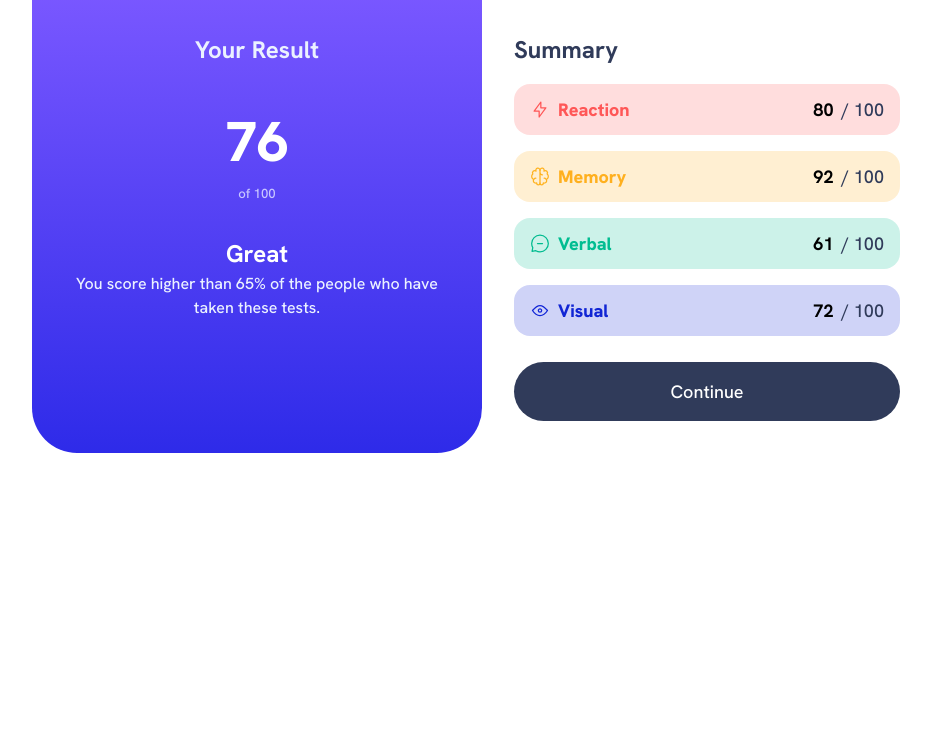
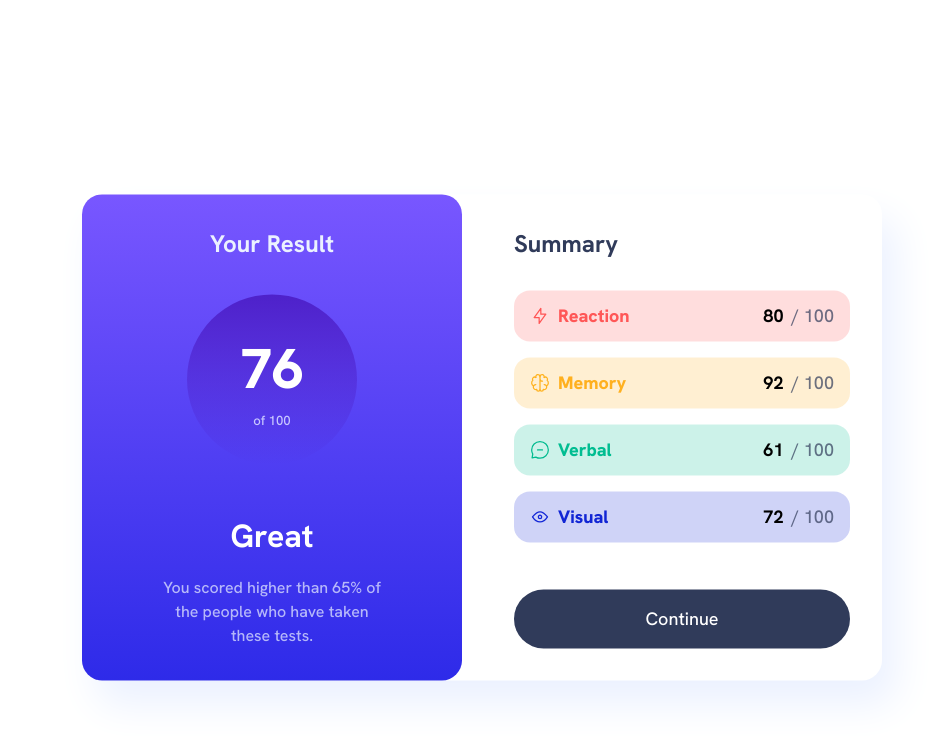
Before and after one commit to Esphalon/fem-results-component, a website built with Vite: page index.html in a window 1280 px wide. Shown: the whole page, without its empty margins (158-1089 px from the left). Built offline with nearby package versions, Linux system fonts and the light colour scheme.

Commit message:
CSS, finalize design, added hover effect

```diff
--- a/index.html
+++ b/index.html
@@ -2,9 +2,9 @@
 <html lang="en">
   <head>
     <meta charset="UTF-8" />
-    <link rel="icon" type="image/svg+xml" href="/vite.svg" />
+    <link rel="icon" type="image/svg+xml" href="images/favicon-32x32.png" />
     <meta name="viewport" content="width=device-width, initial-scale=1.0" />
-    <title>Vite App</title>
+    <title>Results Component</title>
     <link rel="preconnect" href="https://fonts.googleapis.com">
     <link rel="preconnect" href="https://fonts.gstatic.com" crossorigin>
     <link href="https://fonts.googleapis.com/css2?family=Hanken+Grotesk:ital,wght@0,500;0,700;0,800;1,500;1,700;1,800&display=swap" rel="stylesheet">
@@ -16,13 +16,13 @@
         <div class="even-columns">
           <div class="result-column | bg-gradient text-center padding-600 ">
             <h2 class="fs-large fw-bold text-neutral-pale">Your Result</h2>
-            <div class="score | padding-600">
-              <p class="fs-heading fw-black text-neutral-white">76</p>
+            <div class="score | bg-gradient-reverse ">
+              <p class="fs-heading fw-black text-neutral-white ">76</p>
               <p class="fs-small text-neutral-lavender">of 100</p>
             </div>
             <div class="score-explanation">
-              <p class="fs-large text-neutral-white fw-bold ">Great</p>
-              <p class="fs-medium text-neutral-pale">You score higher than 65% of the people who have taken these tests.</p>
+              <h3 class="fs-extra-large text-neutral-white fw-bold padding-400  ">Great</h3>
+              <p class="fs-medium text-neutral-pale opacity-700">You scored higher than 65% of the people who have taken these tests.</p>
             </div>
           </div>
           <div class="summary | padding-600">
@@ -35,7 +35,7 @@
                 </div>
                 <div class="score-value">
                   <p class="fw-bold">80</p>
-                  <p class="text-neutral-dark-gray">/ 100</p>
+                  <p class="text-neutral-dark-gray opacity-700">/ 100</p>
                 </div>
               </li>
               <li class = "memory-score">
@@ -45,7 +45,7 @@
                 </div>
                 <div class="score-value">
                   <p class="fw-bold">92</p>
-                  <p class="text-neutral-dark-gray">/ 100</p>
+                  <p class="text-neutral-dark-gray opacity-700">/ 100</p>
                 </div>
               </li>
               <li class = "verbal-score">
@@ -55,7 +55,7 @@
                 </div>
                 <div class="score-value">
                   <p class="fw-bold">61</p>
-                  <p class="text-neutral-dark-gray">/ 100</p>
+                  <p class="text-neutral-dark-gray opacity-700">/ 100</p>
                 </div>
               </li>
               <li class = "visual-score">
@@ -65,7 +65,7 @@
                 </div>
                 <div class="score-value">
                   <p class="fw-bold">72</p>
-                  <p class="text-neutral-dark-gray">/ 100</p>
+                  <p class="text-neutral-dark-gray opacity-700">/ 100</p>
                 </div>
               </li>
             </ul>
--- a/style.css
+++ b/style.css
@@ -123,9 +123,17 @@ select {
 
 /* Utility Classes */
 .container{
-  max-width: 900px;
+  max-width: 800px;
   margin-inline: auto;
 }
+@media(min-width: 47em){
+  .container{
+    box-shadow: 14px 24px 40px var(--clr-neutral-pale);
+    border-radius: 20px;
+    transform: translateY(40%);
+  }
+}
+
 .even-columns{
   display: grid;
 }
@@ -214,6 +222,13 @@ fs-extra-small{
   .bg-gradient{
     background: linear-gradient(var(--clr-gradient-slate-blue), var(--clr-gradient-royal-blue));
   }
+  .bg-gradient-reverse{
+    background: linear-gradient(var(--clr-gradient-violet-blue), var(--clr-gradient-persian-blue));
+  }
+
+  .opacity-700{
+    opacity: .7;
+  }
 
 /* Own CSS */
 
@@ -227,12 +242,44 @@ fs-extra-small{
 
   /* Result Column */
   .result-column{
-    border-radius: 0% 0% 10% 10%;
+    border-radius: 0% 0% 20px 20px;
+    display: flex;
+    flex-direction: column;
+    justify-content:space-between;
+
+  }
+  @media (min-width: 47em){
+    .result-column{
+      border-radius: 20px;
+      width: 95%;
+    }
   }
 
+  .score{
+  border-radius: 50%;
+  width: 170px;
+  height: 170px;
+  margin-inline: auto;
+  display: flex;
+  flex-direction: column;
+  justify-content:center;
+
+  }
+  @media(min-width: 47em){
+    .score{
+      margin-block: var(--size-600);
+    }
+    .score-explanation p{
+      width: 26ch;
+      margin-inline: auto;
+    }
+  }
 
   /* Summary Column */
   .summary{
+    display: flex;
+    flex-direction: column;
+    justify-content: space-between;
   }
   .summary-scores{
     display: flex;
@@ -266,13 +313,15 @@ fs-extra-small{
     background-color: var(--bg-primary-blue);
   }
 
-
-
   button{
     background-color: var(--clr-neutral-dark-gray);
     border: none;
     width: 100%;
     padding-block: 16px;
     border-radius: 999px;
-    margin-top: 10px;
+    margin-top: 20px;
+    cursor: pointer;
   }
+  button:hover{
+    background: linear-gradient(var(--clr-gradient-royal-blue), var(--clr-gradient-violet-blue));
+  }
```
